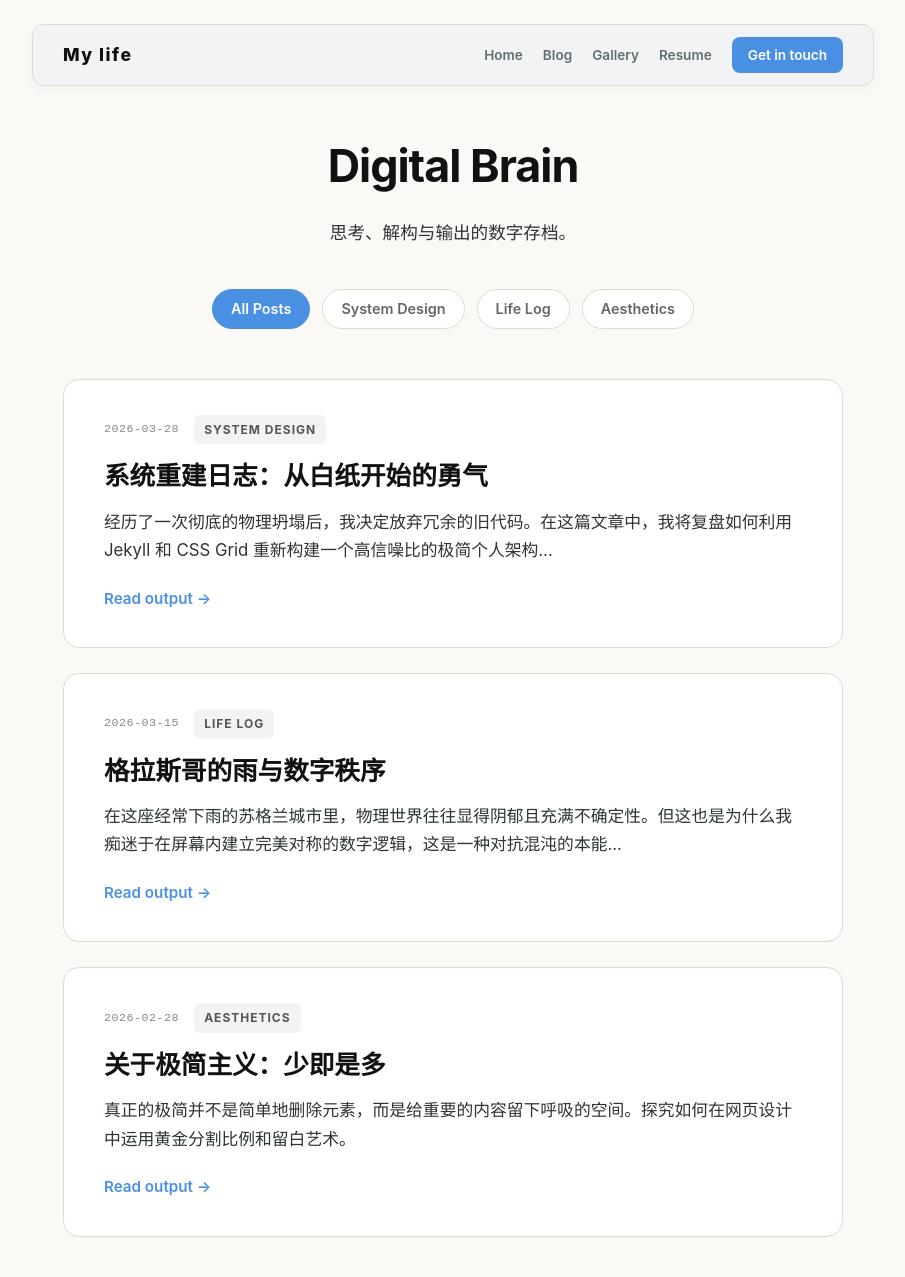
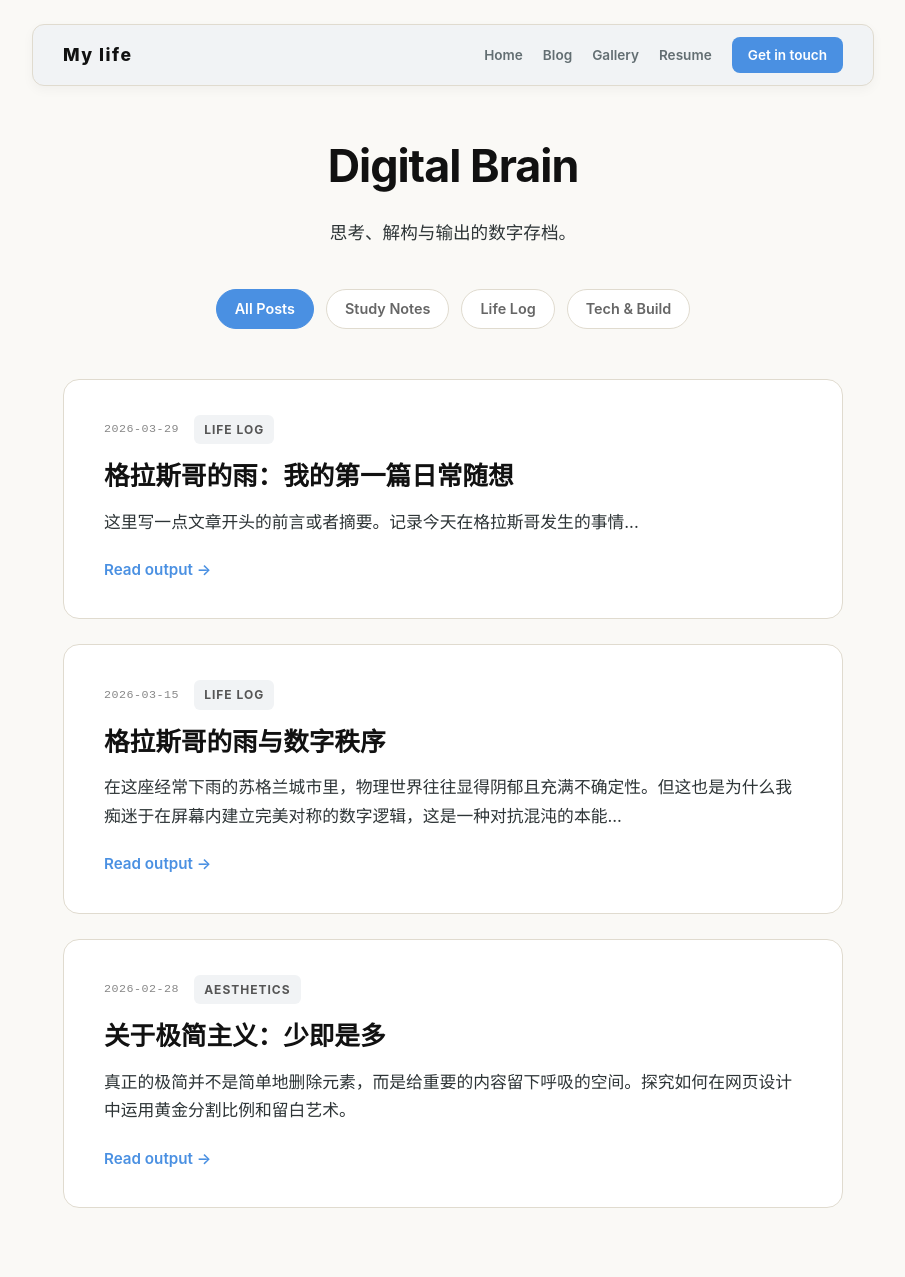
Before and after one commit to jayzzzzmp-commits/jayzzzzmp-commits.github.io, a Jekyll site: the page built from blog.html, in a window 1280 px wide. Shown: the whole page, without its empty margins (187-1092 px from the left). Built offline with Jekyll 4.4.1, drawn with Linux system fonts in a browser that asks for light colours; after the commit the page ends 1248 px from its top, so only the background shows below that.

Commit message:
Update blog.html

```diff
--- a/blog.html
+++ b/blog.html
@@ -139,20 +139,20 @@ title: Blog - My life
 
 <div class="blog-filters">
     <a href="#" class="filter-tag active">All Posts</a>
-    <a href="#" class="filter-tag">System Design</a>
+    <a href="#" class="filter-tag">Study Notes</a>
     <a href="#" class="filter-tag">Life Log</a>
-    <a href="#" class="filter-tag">Aesthetics</a>
+    <a href="#" class="filter-tag">Tech & Build</a>
 </div>
 
 <div class="blog-list">
 
     <a href="#" class="blog-card">
         <div class="post-meta">
-            <span class="post-date">2026-03-28</span>
-            <span class="post-category">System Design</span>
+            <span class="post-date">2026-03-29</span>
+            <span class="post-category">Life Log</span>
         </div>
-        <h2 class="post-title">系统重建日志：从白纸开始的勇气</h2>
-        <p class="post-excerpt">经历了一次彻底的物理坍塌后，我决定放弃冗余的旧代码。在这篇文章中，我将复盘如何利用 Jekyll 和 CSS Grid 重新构建一个高信噪比的极简个人架构...</p>
+        <h2 class="post-title">格拉斯哥的雨：我的第一篇日常随想</h2>
+        <p class="post-excerpt">这里写一点文章开头的前言或者摘要。记录今天在格拉斯哥发生的事情...</p>
         <span class="read-more">Read output &rarr;</span>
     </a>
 
```
